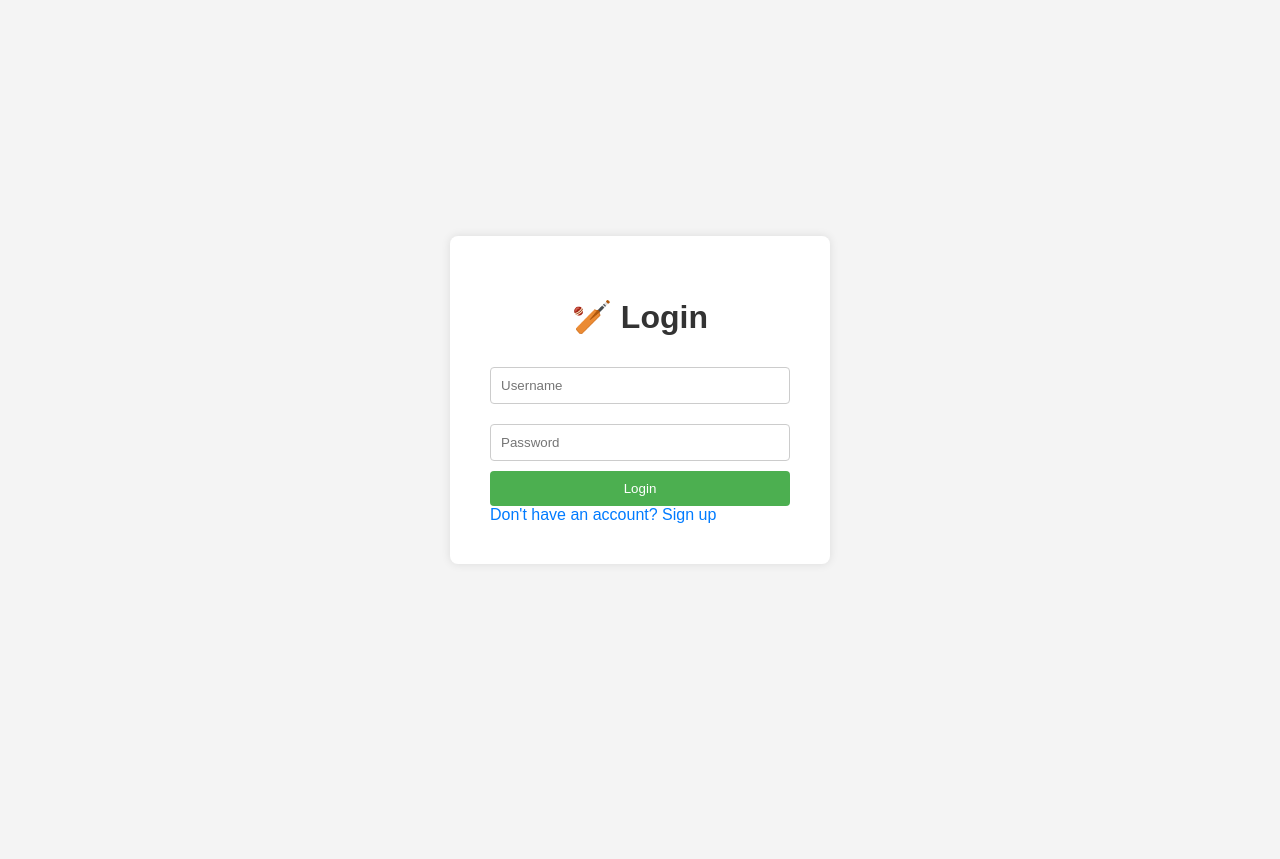
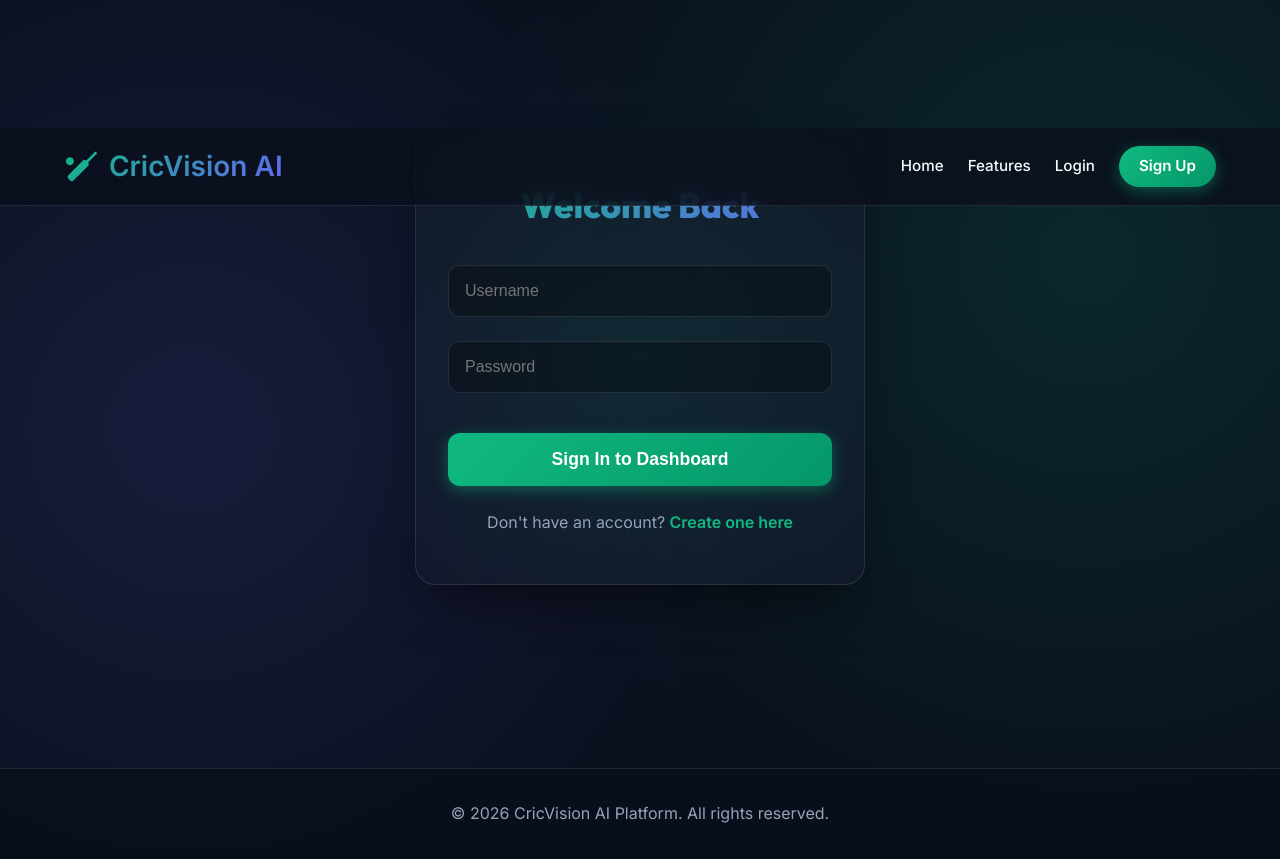
Before and after one commit to Yashparmar29/CricVision, a Flask app: page /login in a window 1280 px wide. Before the commit the page ends 523 px from the top, so only its background shows below. Run offline with Flask 3, Linux system fonts and the light colour scheme.

Commit message:
Add login and signup page templates.

```diff
--- a/templates/login.html
+++ b/templates/login.html
@@ -1,33 +1,22 @@
-<!DOCTYPE html>
-<html lang="en">
-<head>
-    <meta charset="UTF-8">
-    <meta name="viewport" content="width=device-width, initial-scale=1.0">
-    <title>Login - CricVision AI</title>
-    <style>
-        body { font-family: Arial, sans-serif; background-color: #f4f4f4; margin: 0; padding: 0; display: flex; justify-content: center; align-items: center; height: 100vh; }
-        .container { background: white; padding: 40px; border-radius: 8px; box-shadow: 0 0 10px rgba(0,0,0,0.1); width: 300px; }
-        h1 { text-align: center; color: #333; }
-        form { display: flex; flex-direction: column; }
-        input { margin: 10px 0; padding: 10px; border: 1px solid #ccc; border-radius: 4px; }
-        button { padding: 10px; background-color: #4CAF50; color: white; border: none; border-radius: 4px; cursor: pointer; }
-        button:hover { background-color: #45a049; }
-        .error { color: red; text-align: center; }
-        a { text-align: center; margin-top: 10px; color: #007bff; text-decoration: none; }
-    </style>
-</head>
-<body>
-    <div class="container">
-        <h1>🏏 Login</h1>
-        {% if error %}
-        <p class="error">{{ error }}</p>
-        {% endif %}
-        <form method="POST">
-            <input type="text" name="username" placeholder="Username" required>
-            <input type="password" name="password" placeholder="Password" required>
-            <button type="submit">Login</button>
-        </form>
-        <a href="{{ url_for('signup') }}">Don't have an account? Sign up</a>
+{% extends "base.html" %}
+{% block title %}Login - CricVision AI{% endblock %}
+{% block content %}
+<div class="auth-container">
+    <h1>Welcome Back</h1>
+    {% if error %}
+    <div class="error-msg">{{ error }}</div>
+    {% endif %}
+    <form method="POST" class="auth-form">
+        <div class="form-group">
+            <input type="text" name="username" placeholder="Username" required autocomplete="off">
+        </div>
+        <div class="form-group">
+            <input type="password" name="password" placeholder="Password" required autocomplete="off">
+        </div>
+        <button type="submit" class="auth-btn">Sign In to Dashboard</button>
+    </form>
+    <div class="auth-links">
+        Don't have an account? <a href="{{ url_for('signup') }}">Create one here</a>
     </div>
-</body>
-</html>
+</div>
+{% endblock %}
```
